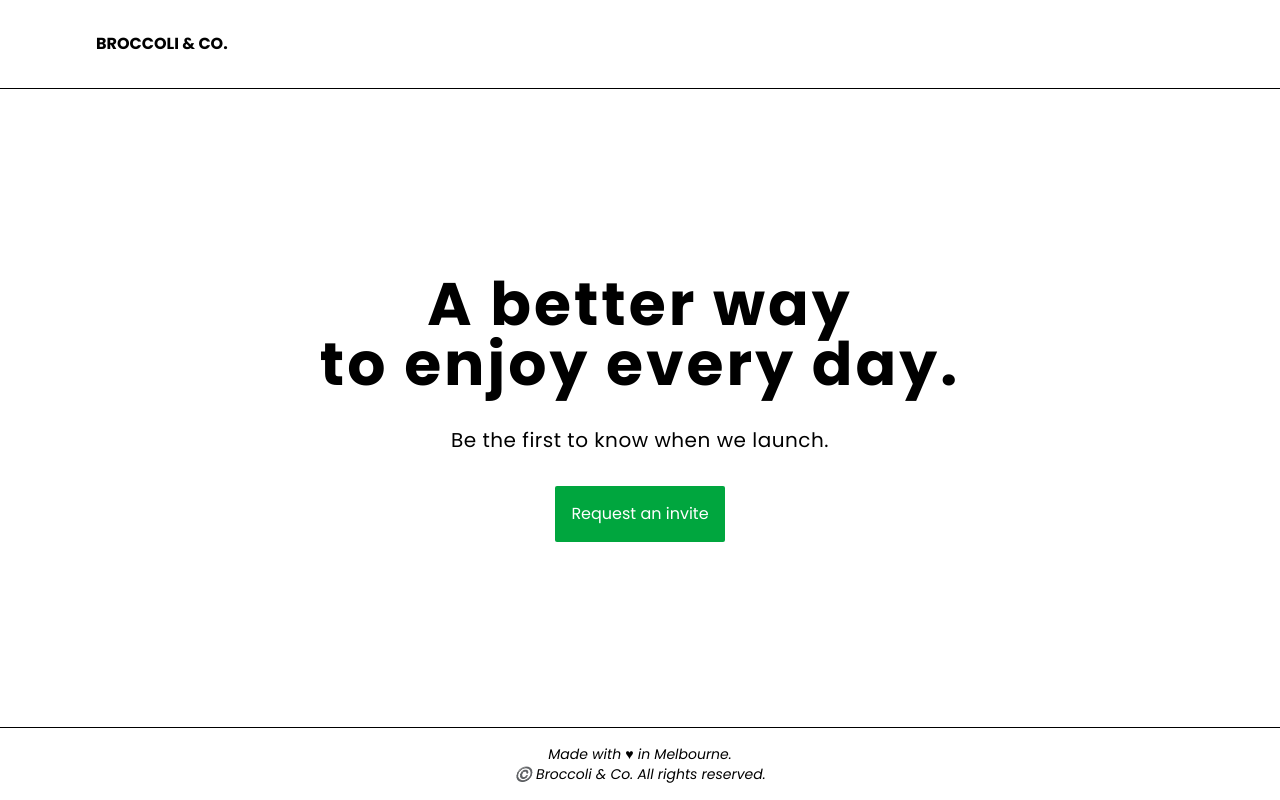
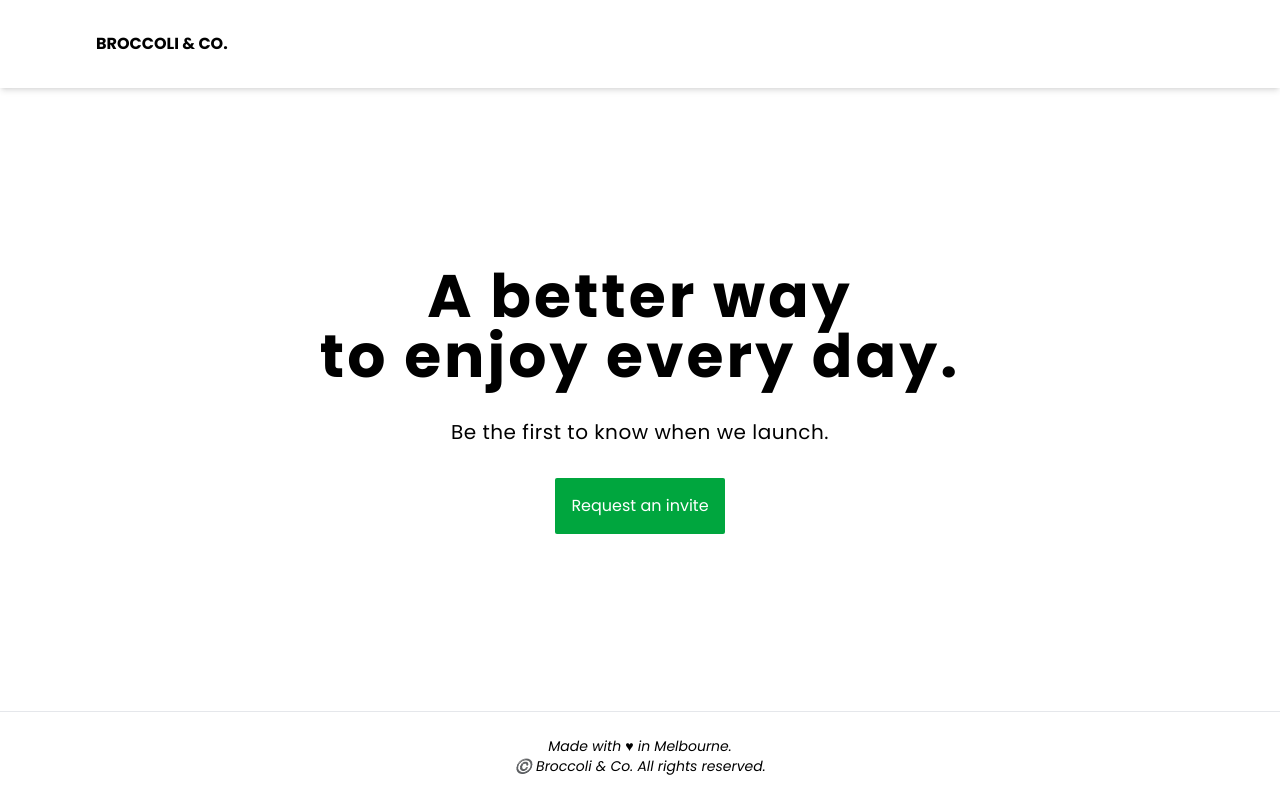
Before and after one commit to alkautsarm/broccoli-invitation, a React (Vite) app: page / in a window 1280 px wide. Built offline with nearby package versions, Linux system fonts and the light colour scheme.

Commit message:
style: adjust border and shadow for header and footer

```diff
--- a/src/components/base/Footer.tsx
+++ b/src/components/base/Footer.tsx
@@ -1,6 +1,6 @@
 const Footer = () => {
   return (
-    <footer className="text-sm border-t-1 text-center py-4 italic">
+    <footer className="text-sm border-t-1 border-gray-200 text-center py-6 italic">
       <div>Made with ♥︎ in Melbourne.</div>
       <div>©️ Broccoli & Co. All rights reserved.</div>
     </footer>
--- a/src/components/base/Header.tsx
+++ b/src/components/base/Header.tsx
@@ -1,6 +1,6 @@
 const Header = () => {
   return (
-    <header className="border-b-1 py-8 text-center md:px-24 md:text-left">
+    <header className="shadow-md py-8 text-center md:px-24 md:text-left">
       <nav className="uppercase font-bold">Broccoli & Co.</nav>
     </header>
   );
```
